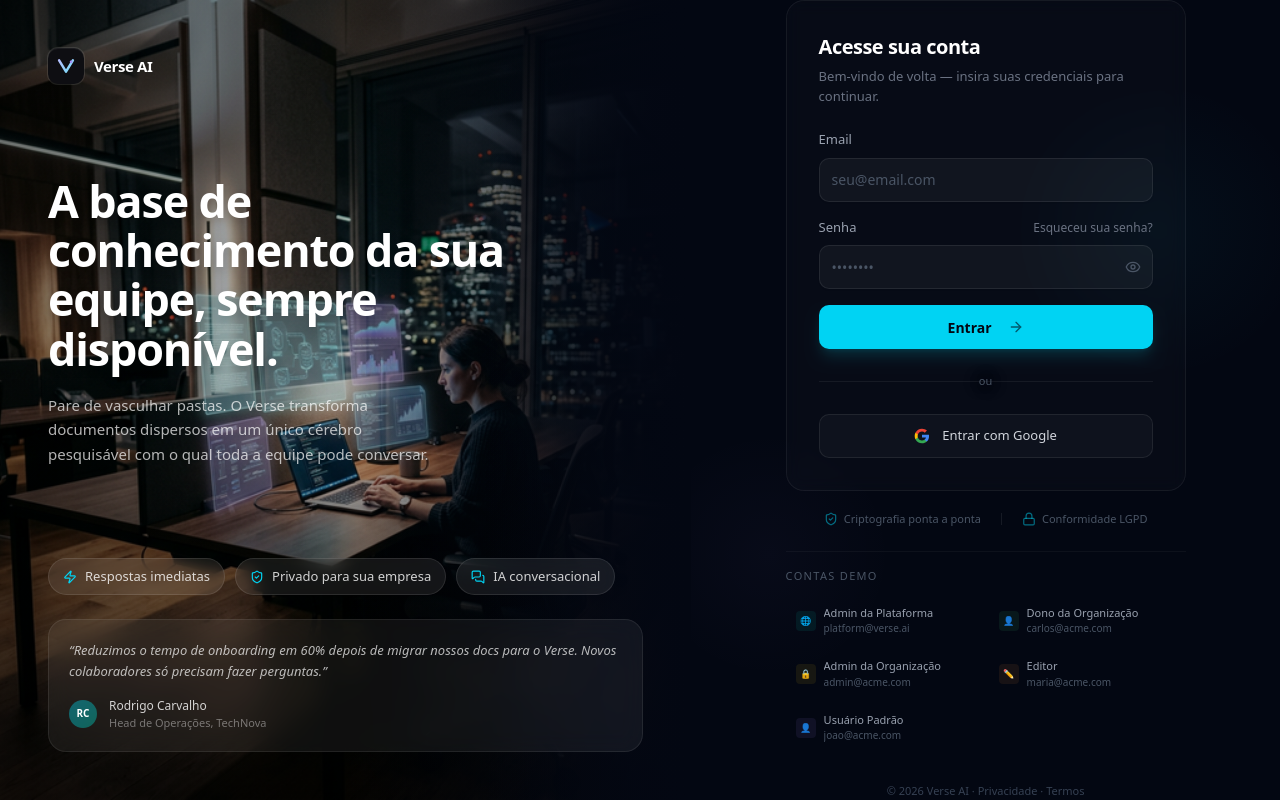
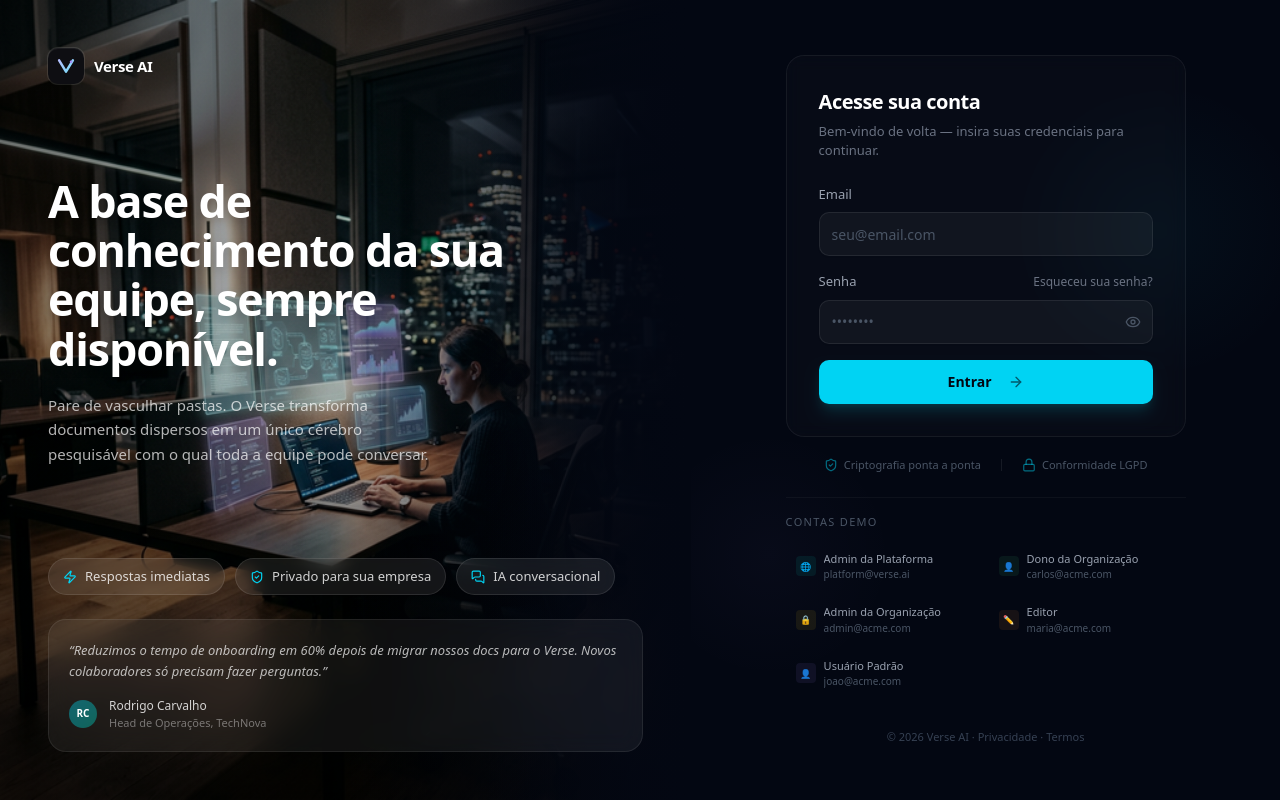
Before and after one commit to Devfusion009/aisle-frontend, a Next.js app: page /login in a window 1280 px wide. Built offline with nearby package versions, Linux system fonts and the light colour scheme; no server answers.

Commit message:
remove login with google

```diff
--- a/src/app/(auth)/login/page.tsx
+++ b/src/app/(auth)/login/page.tsx
@@ -247,41 +247,6 @@ export default function LoginPage() {
                 </form>
               </Form>
 
-              {/* Divider */}
-              <div className="relative">
-                <div className="absolute inset-0 flex items-center">
-                  <div className="w-full border-t border-white/[0.06]" />
-                </div>
-                <div className="relative flex justify-center text-[11px]">
-                  <span className="bg-transparent px-4 text-gray-600" style={{ textShadow: '0 0 8px #030712, 0 0 16px #030712' }}>{t('login.or')}</span>
-                </div>
-              </div>
-
-              {/* Google Login */}
-              <button
-                type="button"
-                className="w-full h-11 flex items-center justify-center gap-3 rounded-[10px] border border-white/[0.08] bg-white/[0.03] text-gray-300 text-[13px] font-medium hover:bg-white/[0.06] hover:border-white/[0.12] transition-all cursor-pointer"
-              >
-                <svg className="h-4 w-4" viewBox="0 0 24 24">
-                  <path
-                    d="M22.56 12.25c0-.78-.07-1.53-.2-2.25H12v4.26h5.92a5.06 5.06 0 0 1-2.2 3.32v2.77h3.57c2.08-1.92 3.28-4.74 3.28-8.1z"
-                    fill="#4285F4"
-                  />
-                  <path
-                    d="M12 23c2.97 0 5.46-.98 7.28-2.66l-3.57-2.77c-.98.66-2.23 1.06-3.71 1.06-2.86 0-5.29-1.93-6.16-4.53H2.18v2.84C3.99 20.53 7.7 23 12 23z"
-                    fill="#34A853"
-                  />
-                  <path
-                    d="M5.84 14.09c-.22-.66-.35-1.36-.35-2.09s.13-1.43.35-2.09V7.07H2.18C1.43 8.55 1 10.22 1 12s.43 3.45 1.18 4.93l2.85-2.22.81-.62z"
-                    fill="#FBBC05"
-                  />
-                  <path
-                    d="M12 5.38c1.62 0 3.06.56 4.21 1.64l3.15-3.15C17.45 2.09 14.97 1 12 1 7.7 1 3.99 3.47 2.18 7.07l3.66 2.84c.87-2.6 3.3-4.53 6.16-4.53z"
-                    fill="#EA4335"
-                  />
-                </svg>
-                {t('login.googleButton')}
-              </button>
             </div>
 
             {/* Trust indicators */}
```
Also changed, not shown: src/i18n/locales/en.json, src/i18n/locales/pt.json, 1 other file (tests, documents, lock files or other folders).
